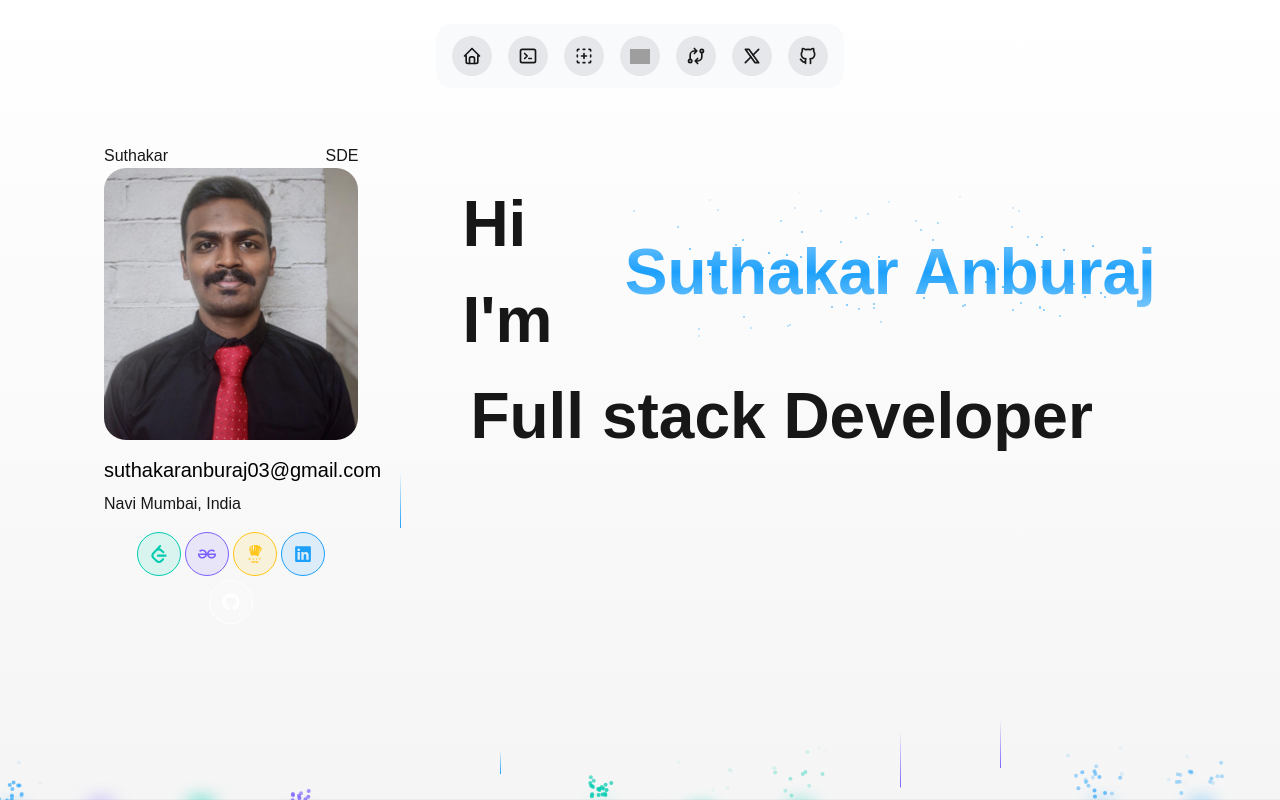
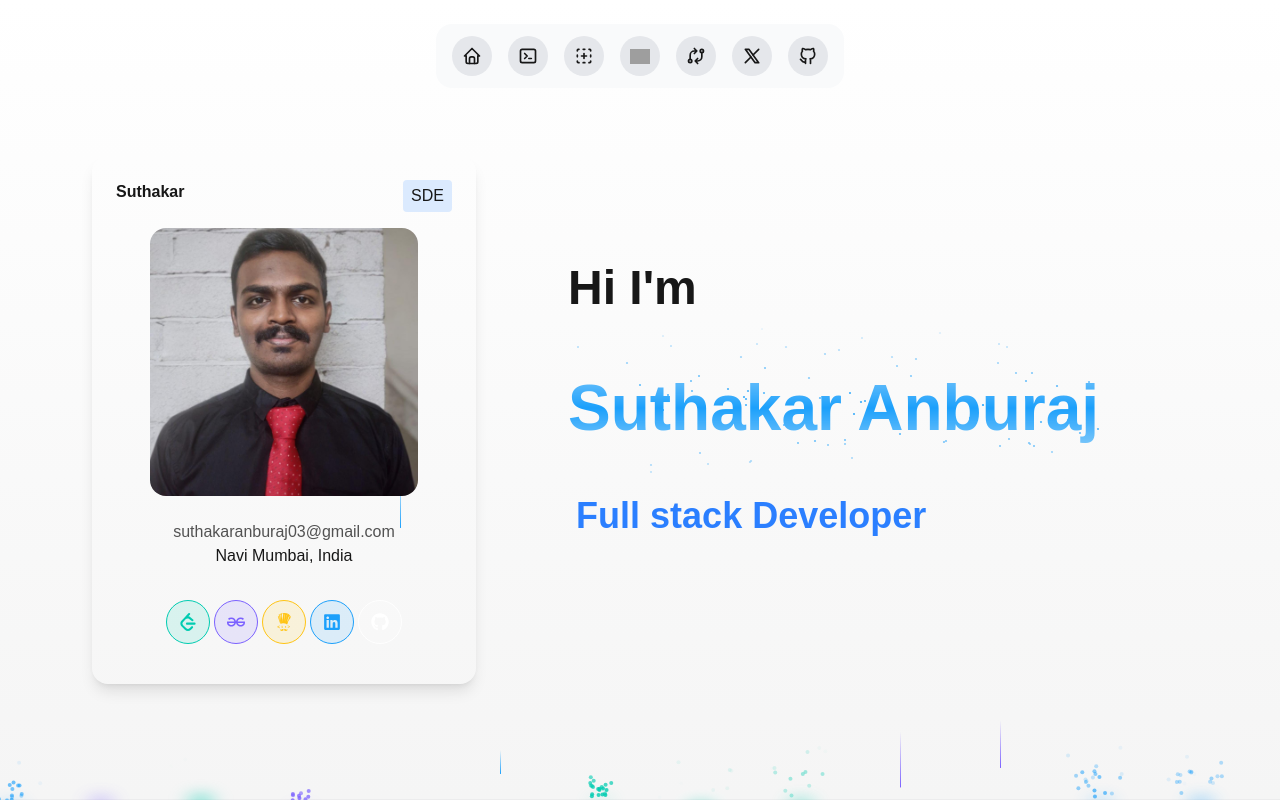
Before and after one commit to suthakaranburaj/portfolio_1, a Next.js app: page / in a window 1280 px wide. Built offline with nearby package versions, Linux system fonts and the light colour scheme; grey boxes are pictures that could not be loaded.

Commit message:
changes . June 16

```diff
--- a/src/app/page.tsx
+++ b/src/app/page.tsx
@@ -6,7 +6,7 @@ export default function Home() {
     <div>
       <Components.BackgroundBeamsWithCollision>
         <Components.FloatingDockDemo />
-        <div className="px-20 w-[100vw] h-[100vh] py-auto ">
+        <div className="container w-full mx-5 p-4">
           <Components.hero />
         </div>
       </Components.BackgroundBeamsWithCollision>
--- a/src/components/hero_section/LeftHero.tsx
+++ /dev/null
@@ -1,42 +0,0 @@
-"use client";
-import React from "react";
-import { GlowingEffect } from "../ui/glowing-effect";
-import ProfilePic from "../../../assets/profile_pic.jpeg";
-import Image from "next/image";
-import PlatformLogo from "./PlatformLogo";
-
-export function LeftHero() {
-  return (
-    // <div className="relative min-h-[30rem] rounded-2xl border p-2 md:rounded-3xl md:p-3">
-    //   <GlowingEffect
-    //     spread={40}
-    //     glow={true}
-    //     disabled={false}
-    //     proximity={64}
-    //     inactiveZone={0.01}
-    //   />
-    <div className="w-[380px] border-0.75 relative flex h-[560px] flex-col justify-between gap-6 overflow-hidden rounded-xl p-6 md:p-6 dark:shadow-[0px_0px_10px_0px_#1ca0fb]">
-      <div className="flex flex-col justify-around">
-        <div className="flex justify-between">
-          <p>Suthakar</p>
-          <p>SDE</p>
-        </div>
-        <Image
-          src={ProfilePic}
-          alt="suthakar"
-          height={400}
-          width={400}
-          className="rounded-[22px] object-contain"
-          priority
-        />
-
-        <p className="mt-4 mb-2 text-base text-black sm:text-xl dark:text-neutral-200">
-          suthakaranburaj03@gmail.com
-        </p>
-        <p>Navi Mumbai, India</p>
-        <PlatformLogo />
-      </div>
-    </div>
-    // </div>
-  );
-}
--- a/src/components/hero_section/PlatformLogo.tsx
+++ b/src/components/hero_section/PlatformLogo.tsx
@@ -1,3 +1,4 @@
+"use client"
 import React, { useState } from "react";
 import Link from "next/link";
 import { motion } from "framer-motion";
--- a/src/components/hero_section/RightHero.tsx
+++ /dev/null
@@ -1,26 +0,0 @@
-import React from 'react'
-import {
-  TextRevealCard,
-  TextRevealCardDescription,
-  TextRevealCardTitle,
-} from "../ui/text-reveal-card";
-import { FlipWords } from '../ui/flip-words';
-export function RightHero() {
-  const roles = [
-    "Software Engineer",
-    "Full stack Developer",
-    "Backend Developer",
-  ]
-  return (
-    <div className="h-[100%] rounded-2xl w-full">
-      <div className="flex justify-start items-center w-full">
-        <p className="pr-2 pt-4 text-[4rem] font-bold">Hi I'm</p>
-        <TextRevealCard
-          text="Suthakar Anburaj"
-          revealText="Suthakar Anburaj"
-        ></TextRevealCard>
-      </div>
-      <FlipWords className='text-[4rem] font-bold' words={roles} />
-    </div>
-  );
-}
--- a/src/components/hero_section/hero.tsx
+++ b/src/components/hero_section/hero.tsx
@@ -1,14 +1,64 @@
-import React from 'react'
-import Components from '../index'
+import React from "react";
+import Components from "../index";
+import ProfilePic from "../../../assets/profile_pic.jpeg";
+import Image from "next/image";
+import PlatformLogo from "./PlatformLogo";
+import { TextRevealCard } from "../ui/text-reveal-card";
+import { FlipWords } from "../ui/flip-words";
 
 export function hero() {
+  const roles = [
+    "Software Engineer",
+    "Full stack Developer",
+    "Backend Developer",
+  ];
+
   return (
-    <div className="flex justify-between items-center w-[100%] h-[100%] py-auto">
-      <div className='w-[27%] h-[100%] flex justify-between items-center'>
-        <Components.LeftHero />
+    <div className="flex flex-col lg:flex-row items-center justify-between min-h-screen w-[100%] p-4 gap-8">
+      {/* Profile Card - Top on mobile, Left on desktop */}
+      <div className="w-full mt-10 mx-10 min-w-sm max-w-md rounded-2xl p-6 shadow-lg dark:shadow-[0px_0px_1px_0px_#1ca0fb]">
+        <div className="flex justify-between mb-4">
+          <p className="font-semibold">Suthakar</p>
+          <p className="bg-blue-100 dark:bg-blue-900 px-2 py-1 rounded">SDE</p>
+        </div>
+
+        <div className="relative aspect-square w-4/5 mx-auto">
+          <Image
+            src={ProfilePic}
+            alt="suthakar"
+            fill
+            className="rounded-2xl object-cover"
+            priority
+          />
+        </div>
+
+        <p className="mt-6 text-center text-neutral-600 dark:text-neutral-300">
+          suthakaranburaj03@gmail.com
+        </p>
+        <p className="text-center mb-4">Navi Mumbai, India</p>
+
+        <div className="flex justify-center">
+          <PlatformLogo />
+        </div>
       </div>
-      <div className='pl-20 w-[85%] h-[60%] flex justify-between items-center py-auto'>
-        <Components.RightHero />
+
+      {/* Text Content - Bottom on mobile, Right on desktop */}
+      <div className="w-full mx-5 max-w-3xl text-center lg:text-left">
+        <div className="flex flex-col items-center lg:items-start">
+          <div className="flex flex-wrap justify-center lg:justify-start items-end gap-2 mb-4">
+            <h1 className="text-4xl md:text-5xl font-bold">Hi I'm</h1>
+            <TextRevealCard
+              text="Suthakar Anburaj"
+              revealText="Suthakar Anburaj"
+              className="text-5xl md:text-5xl"
+            />
+          </div>
+
+          <FlipWords
+            words={roles}
+            className="text-3xl md:text-4xl font-bold text-blue-500"
+          />
+        </div>
       </div>
     </div>
   );
--- a/src/components/index.ts
+++ b/src/components/index.ts
@@ -1,12 +1,9 @@
 import { BackgroundBeamsWithCollision } from "./ui/background-beams-with-collision";
 import { FloatingDockDemo } from "./navbar/Navbar_new";
 import { hero } from "./hero_section/hero";
-import { LeftHero } from "./hero_section/LeftHero";
-import { RightHero } from "./hero_section/RightHero";
+
 export default {
   BackgroundBeamsWithCollision,
   FloatingDockDemo,
   hero,
-  LeftHero,
-  RightHero,
 };
--- a/src/components/ui/background-beams-with-collision.tsx
+++ b/src/components/ui/background-beams-with-collision.tsx
@@ -133,7 +133,7 @@ export const BackgroundBeamsWithCollision = ({
     <div
       ref={parentRef}
       className={cn(
-        "h-[100vh] bg-gradient-to-b from-white to-neutral-100 dark:from-neutral-950 dark:to-neutral-800 relative flex items-center w-full justify-center overflow-hidden",
+        "h-[100vh] bg-gradient-to-b from-white to-neutral-100 dark:from-neutral-950 dark:to-neutral-800 relative flex items-center w-[100vw] justify-center overflow-hidden",
         className
       )}
     >
```
